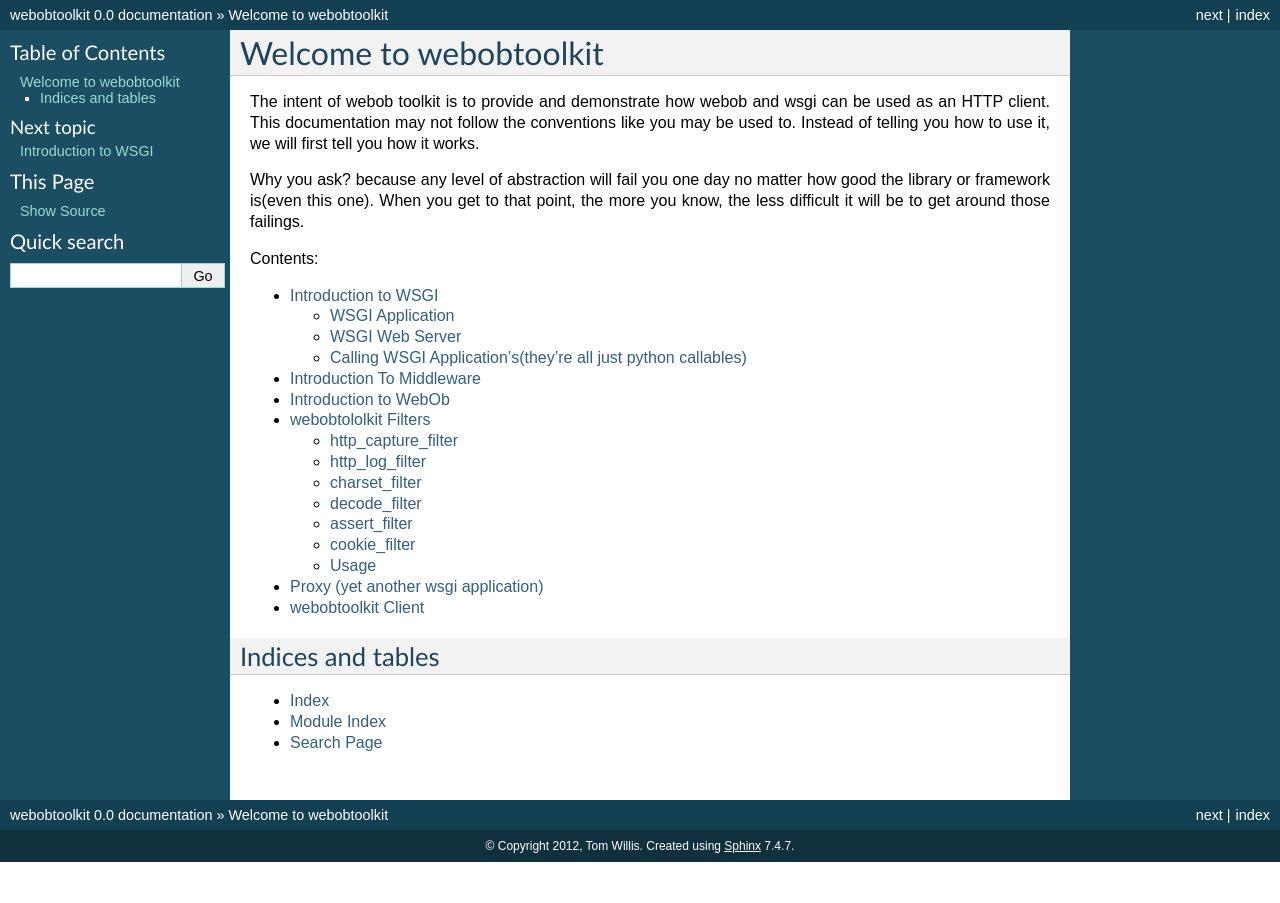
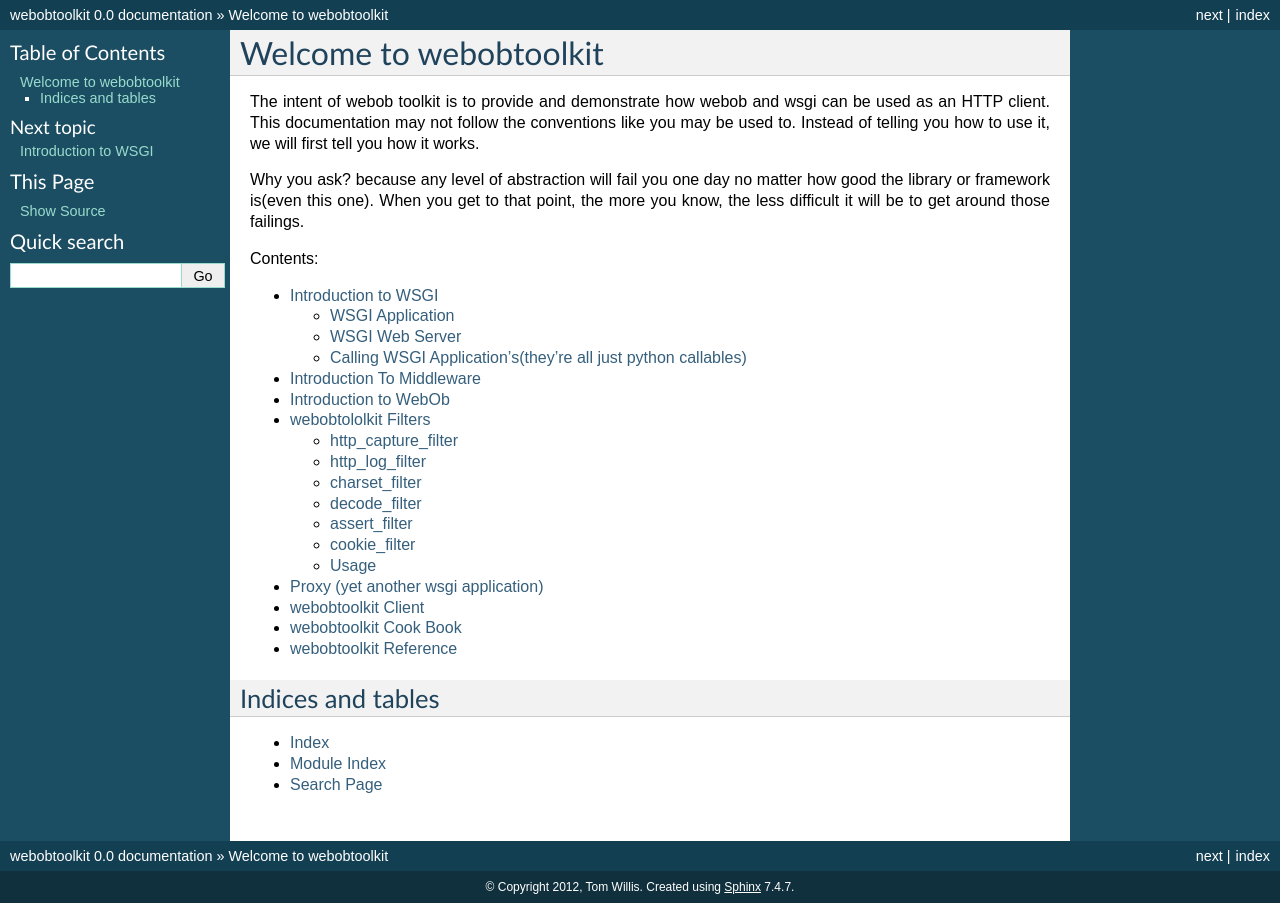
Before and after one commit to twillis/webobtoolkit, a Sphinx documentation site: the page built from doc/source/index.rst, in a window 1280 px wide. Built offline with Sphinx 7.4.7, drawn with Linux system fonts in a browser that asks for light colours.

Commit message:
stubs for remaining docs.
and adjustments to ignore coverage related artifacts

```diff
--- /dev/null
+++ b/doc/source/cookbook.rst
@@ -0,0 +1,5 @@
+========================
+ webobtoolkit Cook Book
+========================
+
+.. TODO: show various usage
--- a/doc/source/index.rst
+++ b/doc/source/index.rst
@@ -29,7 +29,8 @@
    filters
    proxy
    client
-
+   cookbook
+   reference
 
 
 Indices and tables
--- /dev/null
+++ b/doc/source/reference.rst
@@ -0,0 +1,6 @@
+========================
+ webobtoolkit Reference
+========================
+
+
+.. TODO: docstrings in the source to produce doc for here
```
Also changed, not shown: 1 other file.
